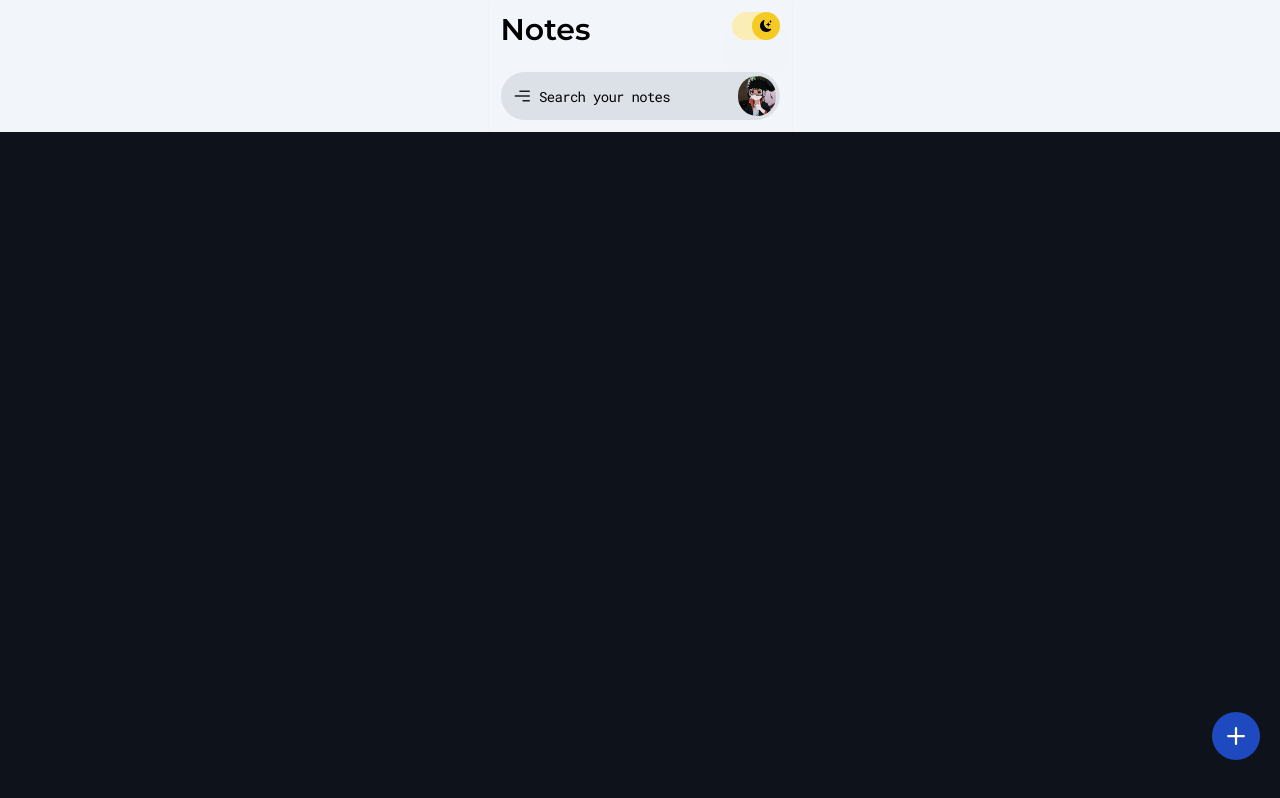
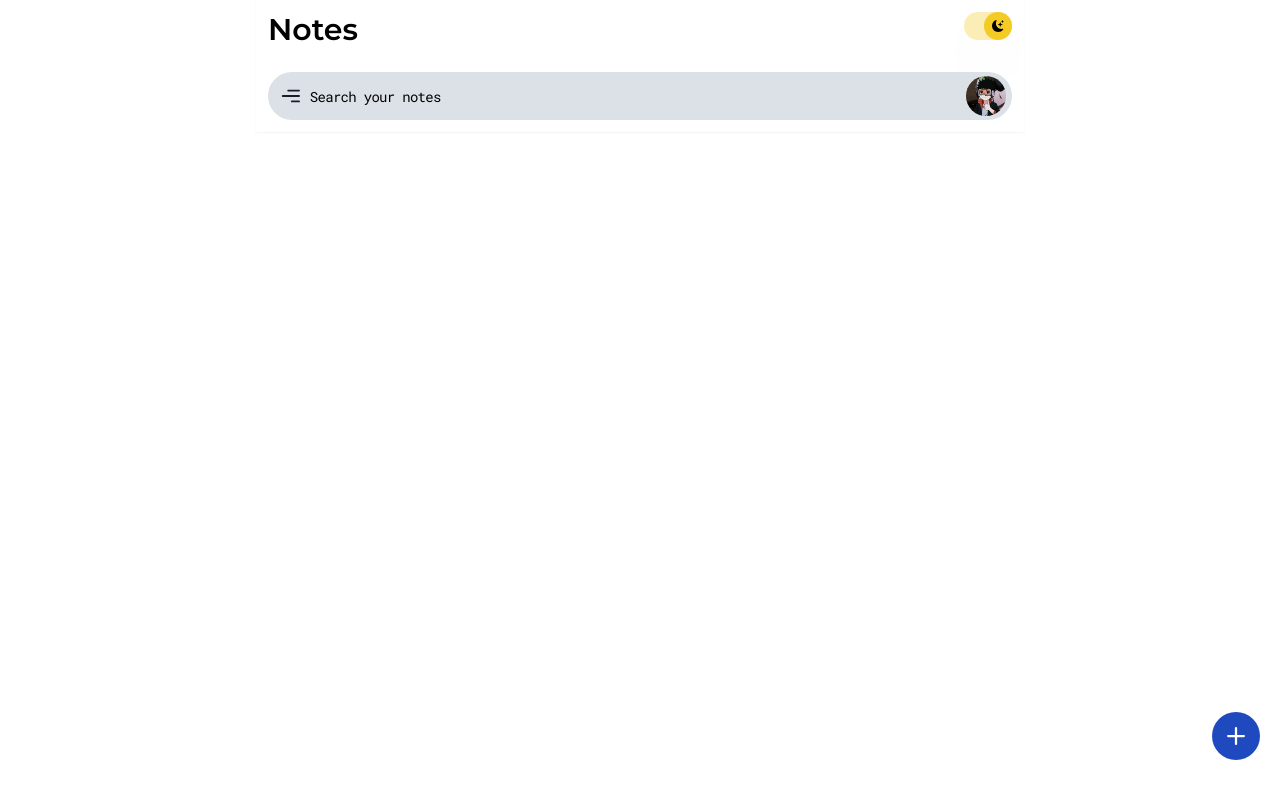
Before and after one commit to poudelsanchit/Notes, a React (Vite) app: page / in a window 1280 px wide. Built offline with nearby package versions, Linux system fonts and the light colour scheme.

Commit message:
update App.jsx, Header.jsx and Notes.jsx update App.jsx

```diff
--- a/src/App.jsx
+++ b/src/App.jsx
@@ -57,22 +57,20 @@ const newnotes=  notes.filter((note)=>note.id!=id)
 setNotes(newnotes);
 }
   return (
-    <>
-     <div className='bg-[#f2f5fa] dark:bg-primary  text text-text-primary  flex justify-center'>
-      <div className="w-full">
-      <Routes>
+    <div className="w-full bg-text-primary h-screen">
+       <Routes>
       <Route index element={<Notes notes={notes} handleDeleteNote={deleteNote}/>} />
       <Route path="/addnote" element={<AddNotes  handleAddNote={addNotes} data={notes}/>}/>
       <Route path="/editnote/:noteid" element={<EditNotes  handleEditNote={editNotes} data={notes}/>}/>
 
       </Routes>
-
-      </div>
-
-     </div>
+    </div>
 
 
-    </>
+
+
+
+
   )
 }
 
--- a/src/Components/Header.jsx
+++ b/src/Components/Header.jsx
@@ -6,7 +6,7 @@ const Header = () => {
 
   return (
     <>
-    <div className='flex flex-col p-3 top-0 sticky dark:bg-primary bg-[#f2f5fa] shadow-sm'>
+    <div className='flex flex-col p-3 top-0 sticky dark:bg-primary bg-[#ffffff] shadow-sm'>
     <div className='font-Montserrat font-medium text-3xl flex justify-between ' >
         <div className='font-Montserrat font-semibold text-[#000000] dark:text-[#f2f5fa]'>Notes</div>
         <Switch/>
--- a/src/Pages/Notes.jsx
+++ b/src/Pages/Notes.jsx
@@ -7,7 +7,8 @@ const Notes = ({notes,handleDeleteNote}) => {
 
   return (
     <div className='flex justify-center'>
-  <div className='text-text-primary bg-[#f2f5fa] dark:bg-primary '>
+      <div className='md:w-3/5 w-full  text-text-primary bg-[#ffffff] dark:bg-primary'>
+
               <Header/>
               <div className='grid grid-cols-2 mr-3'>
               {
@@ -22,6 +23,8 @@ const Notes = ({notes,handleDeleteNote}) => {
     </div>
 
     </div>
+
+
   )
 }
 
```
